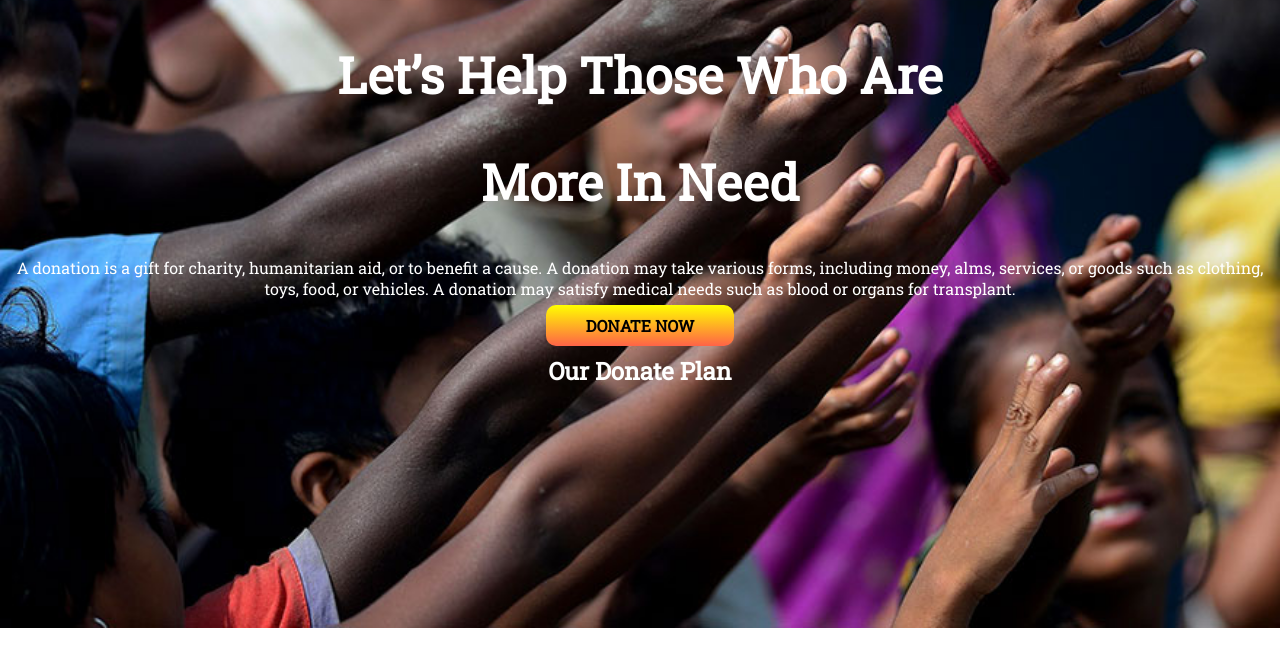
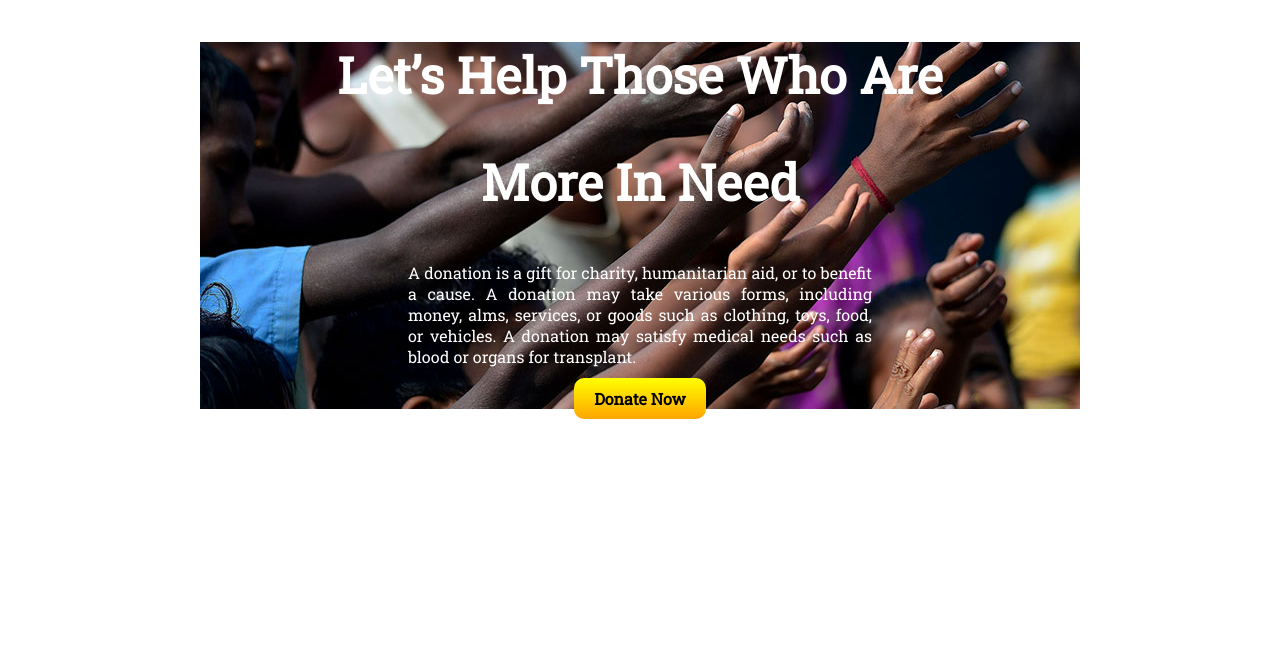
Before and after one commit to shakiburcmt/assignment-one, a plain HTML site: page index.html in a window 1280 px wide. Drawn offline with Linux system fonts and the light colour scheme.

Commit message:
second-commit

```diff
--- a/index.html
+++ b/index.html
@@ -12,20 +12,16 @@
     <link rel="stylesheet" href="style.css">
 </head>
 
-<body class="top-banner">
-    <section class="top-section">
+<body>
+    <section class="top-banner">
         <h1 class="font-size">Let’s Help Those Who Are</h1>
         <h1 class="font-size">More In Need</h1>
-        <p>A donation is a gift for charity, humanitarian aid, or to benefit a cause. A donation may take
-            various forms, including money, alms, services, or goods such as clothing, toys, food, or vehicles. A
-            donation may satisfy medical needs such as blood or organs for transplant.</p>
-        <a class="button-one" target="_blank" href="https://assunnahfoundation.org/">DONATE NOW</a>
+        <p id="padding">A donation is a gift for charity, humanitarian aid, or to benefit a cause. A donation may take
+            various forms,
+            including money, alms, services, or goods such as clothing, toys, food, or vehicles. A donation may satisfy
+            medical needs such as blood or organs for transplant.</p>
+        <a class="button" target="_blank" href="google.com">Donate Now</a>
     </section>
-    <section class="donate-plan">
-        <h2>Our Donate Plan</h2>
-
-    </section>
-
 </body>
 
 </html>
--- a/style.css
+++ b/style.css
@@ -1,26 +1,32 @@
 body {
     font-family: 'Roboto Slab', serif;
-    color: white;
     text-align: center;
 
 }
 
 .font-size {
     font-size: 50px;
+    color: white;
+}
+
+.button {
+    text-decoration: none;
+    background-image: linear-gradient(yellow, orange);
+    padding: 10px 20px;
+    border-radius: 10px;
+    font-weight: 900;
+    color: black;
+}
+
+#padding {
+    padding: 5px 400px;
+    text-align: justify;
+    color: white;
 }
 
 .top-banner {
     background-image: url(images/donation13.jpg);
+    background-repeat: no-repeat;
     background-position: center;
-    background-repeat: no-repeat;
-    background-size: cover;
+
 }
-
-.button-one {
-    text-decoration: none;
-    background-image: linear-gradient(yellow, tomato);
-    padding: 10px 40px;
-    font-weight: 900;
-    border-radius: 10px;
-    color: black;
-}
```
